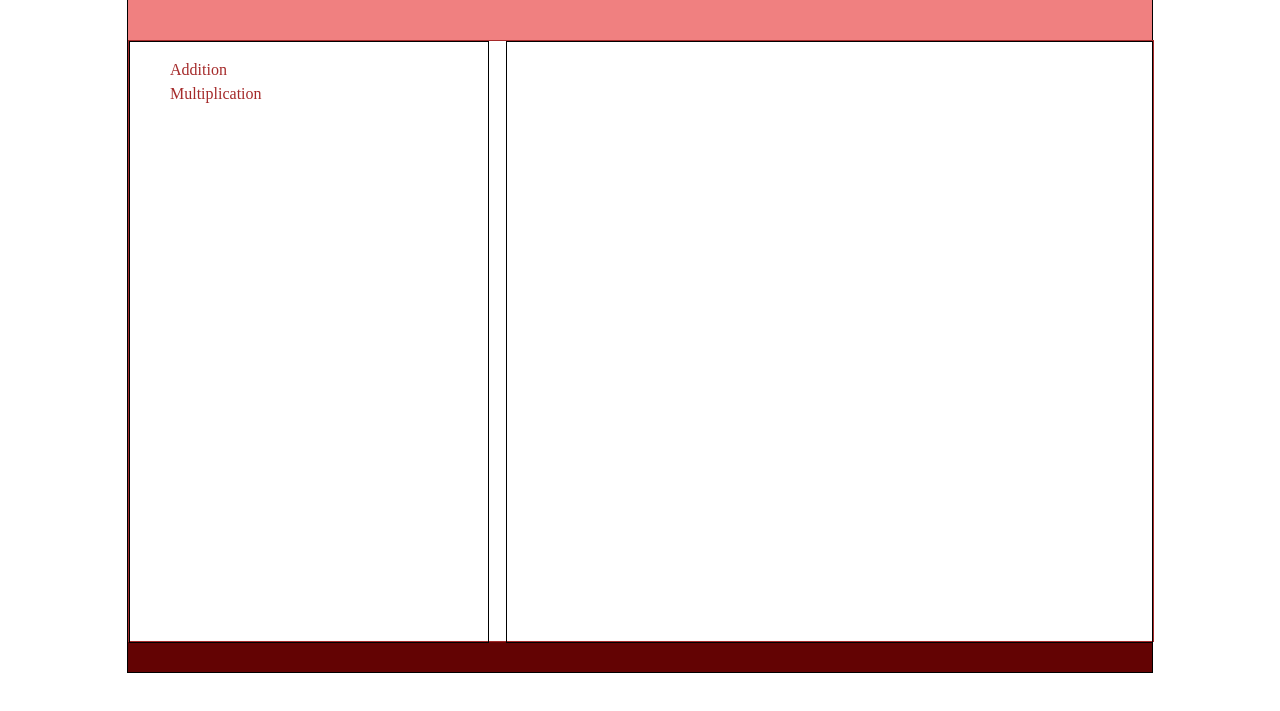
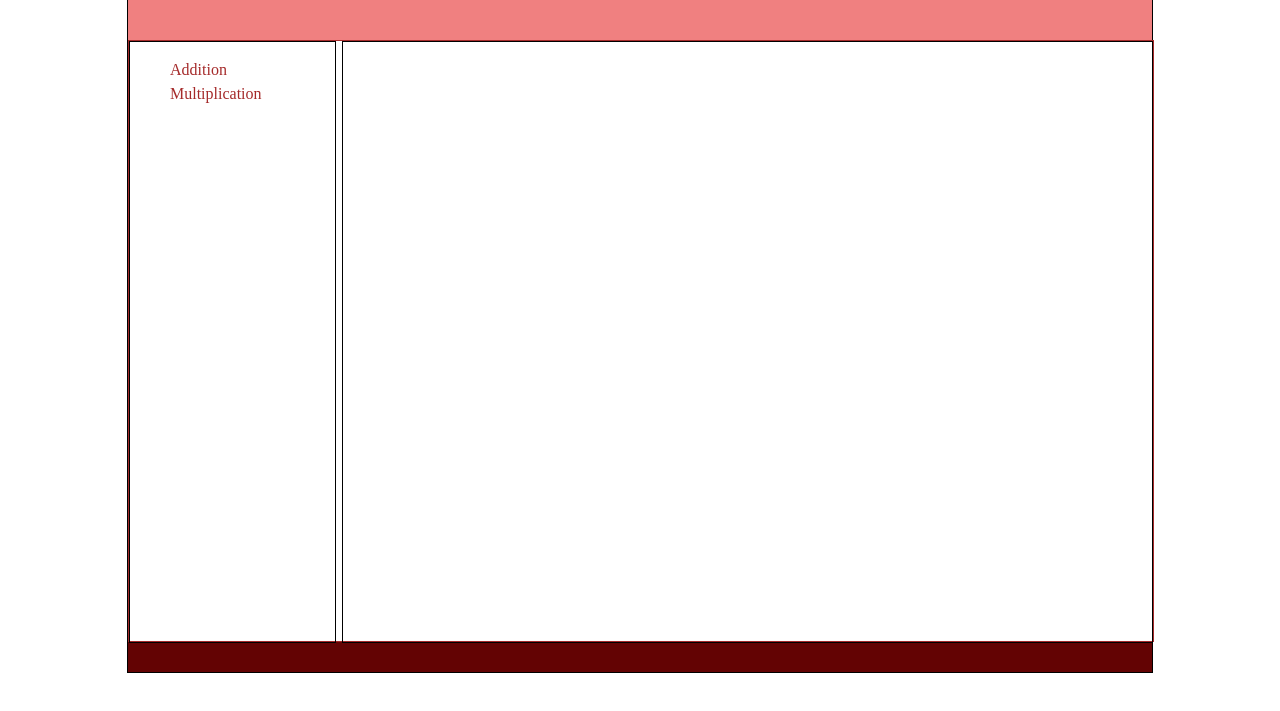
Before and after one commit to nashee/js-01, a plain HTML site: page index.html in a window 1280 px wide. Shown: the part 59-770 px from the top of the page. Drawn offline with Linux system fonts and the light colour scheme.

Commit message:
i changed the width of aside so that the left column have better look

```diff
--- a/style.scss
+++ b/style.scss
@@ -19,7 +19,7 @@
         height: 600px;
         border: 1px solid brown;
         aside {
-            width: 35%;
+            width: 20%;
             height: 100%;
             border: solid black 1px;
             float: left;
@@ -31,7 +31,7 @@
             }
         }
         section {
-            width: 63%;
+            width: 79%;
             height: 100%;
             border: solid black 1px;
             float: right;
```
Also changed, not shown: style.css.
